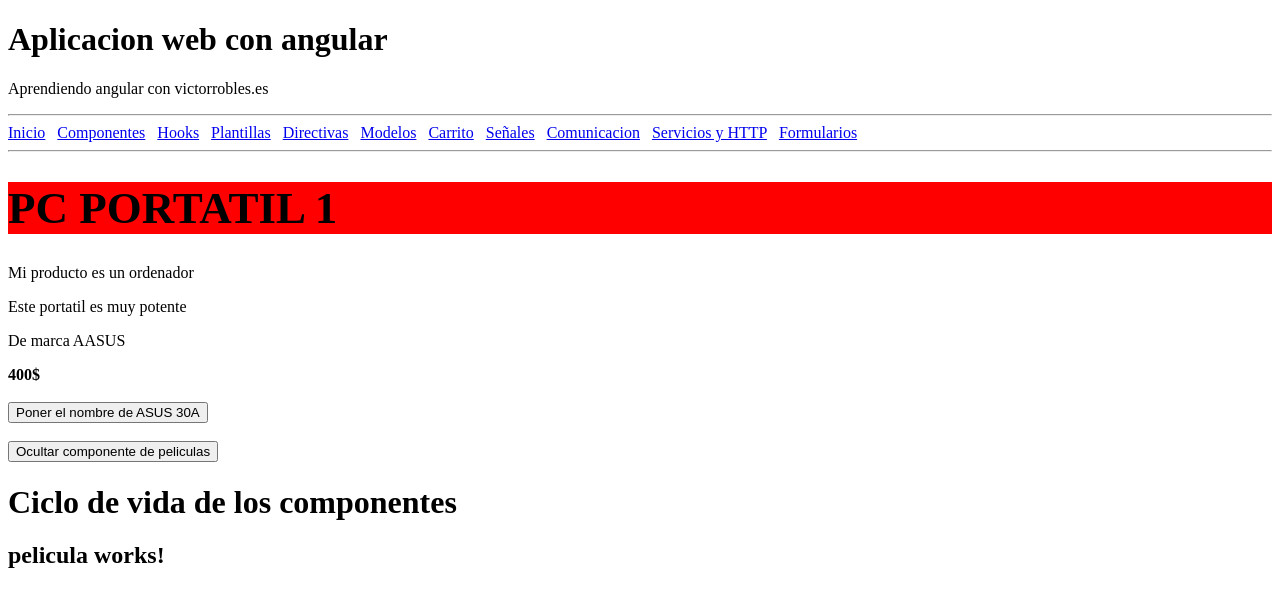
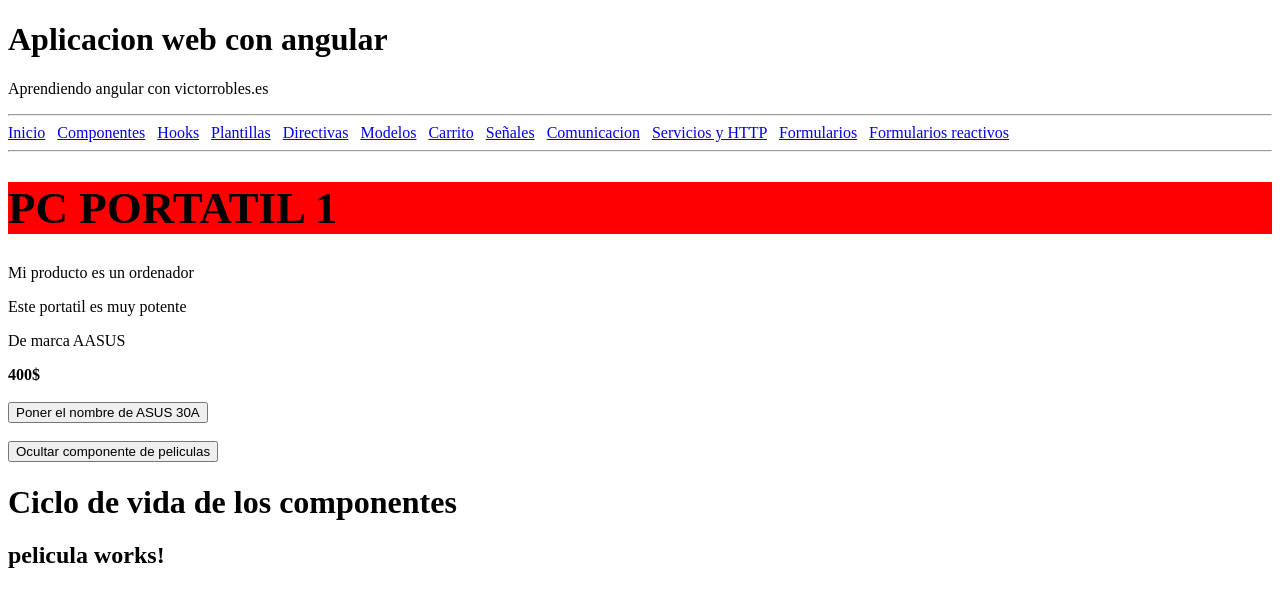
Before and after one commit to FelipePalSot/aprendiendo-angular-felipe, an Angular app: page / in a window 1280 px wide. Shown: the top 606 px of the page. Built offline with nearby package versions, Linux system fonts and the light colour scheme.

Commit message:
finish forms reactives with angular

```diff
--- a/src/app/app.component.html
+++ b/src/app/app.component.html
@@ -34,6 +34,7 @@
       <a routerLink="/comunicacion" routerLinkActive="activarLink">Comunicacion</a> &nbsp;
       <a routerLink="/servicios" routerLinkActive="activarLink">Servicios y HTTP</a> &nbsp;
       <a routerLink="/formularios" routerLinkActive="activarLink">Formularios</a> &nbsp;
+      <a routerLink="/formularios-reactivos" routerLinkActive="activarLink">Formularios reactivos</a> &nbsp;
       <hr>
 
 
--- a/src/app/app.routes.ts
+++ b/src/app/app.routes.ts
@@ -11,6 +11,7 @@ import { PeliculaComponent } from './components/pelicula/pelicula.component';
 import { UsuariosHTTPComponent } from './components/usuarios-http/usuarios-http.component';
 import { Pagina404Component } from './components/pagina404/pagina404.component';
 import { FormulariosComponent } from './components/formularios/formularios.component';
+import { FormulariosReactivosComponent } from './components/formularios-reactivos/formularios-reactivos.component';
 
 export const routes: Routes = [
     {path: "", component: ProductComponent },
@@ -26,6 +27,7 @@ export const routes: Routes = [
     {path: "servicios/:id", component: UsuariosHTTPComponent },
     {path: "servicios", component: UsuariosHTTPComponent },
     {path: "formularios", component: FormulariosComponent },
+    {path: "formularios-reactivos", component: FormulariosReactivosComponent },
     {path: "**", component:  Pagina404Component},
 
 ];
--- a/src/app/components/formularios-reactivos/formularios-reactivos.component.html
+++ b/src/app/components/formularios-reactivos/formularios-reactivos.component.html
@@ -1 +1,81 @@
-<p>formularios-reactivos works!</p>
+<h1>Formularios Reactivos en Angular</h1>
+
+<form [formGroup]="formulario" (ngSubmit)="onSubmit()">
+
+    <div class="field">
+            <label for="nombre">Nombre:</label>
+            <input type="text" id="nombre" formControlName="nombre"/>
+
+        <div *ngIf="formulario.get('nombre')?.invalid && formulario.get('nombre')?.touched">
+            <span *ngIf="formulario.get('nombre')?.errors?.['required']">
+                El nombre es obligatorio
+            </span>
+
+            <span *ngIf="formulario.get('nombre')?.errors?.['minlength']">
+                El nombre es muy corto
+            </span>
+
+            <span *ngIf="formulario.get('nombre')?.errors?.['maxlength']">
+                El nombre es muy largo
+            </span>
+        </div>
+    </div>
+
+    <br>
+
+    <div class="field">
+            <label for="email">Email:</label>
+            <input type="email" id="email" formControlName="email"/>
+
+        <div *ngIf="!formulario.get('email')?.invalid && formulario.get('email')?.touched">
+            <span *ngIf="formulario.get('email')?.errors?.['required']">
+                El email es obligatorio
+            </span>
+
+            <span *ngIf="formulario.get('email')?.errors?.['email']">
+                El nombre no es valido
+            </span>
+        </div>
+    </div>
+
+    <br>
+
+    <div class="field">
+            <label for="edad">Edad:</label>
+            <input type="number" id="edad" formControlName="edad"/>
+
+        <div *ngIf="formulario.get('edad')?.invalid && formulario.get('edad')?.touched">
+            <span *ngIf="formulario.get('edad')?.errors?.['required']">
+                La edad es obligatorio
+            </span>
+
+            <span *ngIf="formulario.get('edad')?.errors?.['min']">
+                 La edad minimo es 18
+            </span>
+        </div>
+    </div>
+
+    <br>
+
+    <div class="field">
+            <label for="password">Contraseña:</label>
+            <input type="password" id="password" formControlName="password"/>
+
+        <div *ngIf="formulario.get('password')?.invalid && formulario.get('password')?.touched">
+            <span *ngIf="formulario.get('password')?.errors?.['required']">
+                La contraseña es obligatoria
+            </span>
+
+            <span *ngIf="formulario.get('password')?.errors?.['minlength']">
+                 La contraseña es muy corta
+            </span>
+        </div>
+    </div>
+
+    <br>
+
+    <button type="submit">
+        Enviar
+    </button>
+
+</form>
--- a/src/app/components/formularios-reactivos/formularios-reactivos.component.ts
+++ b/src/app/components/formularios-reactivos/formularios-reactivos.component.ts
@@ -1,11 +1,43 @@
+import { NgIf } from '@angular/common';
 import { Component } from '@angular/core';
+import { ReactiveFormsModule, Validators } from '@angular/forms';
+import { FormGroup, FormControl, Validator } from '@angular/forms';
 
 @Component({
   selector: 'app-formularios-reactivos',
-  imports: [],
+  imports: [ReactiveFormsModule, NgIf],
   templateUrl: './formularios-reactivos.component.html',
   styleUrl: './formularios-reactivos.component.css'
 })
+
 export class FormulariosReactivosComponent {
 
+  formulario = new FormGroup({
+    nombre: new FormControl('',[
+      Validators.required,
+      Validators.minLength(3),
+      Validators.maxLength(50),
+    ]),
+    email: new FormControl('',[
+      Validators.required,
+      Validators.minLength(3),
+    ]),
+    edad: new FormControl('',[
+      Validators.required,
+      Validators.min(18),
+    ]),
+    password: new FormControl('',[
+      Validators.required,
+      Validators.minLength(3),
+    ]),
+  })
+
+
+  onSubmit(){
+    if(this.formulario.valid){
+      console.info("Formulario esta enviado: ", this.formulario.value);
+    }else{
+      console.warn("Formulario NO valido!!");
+    }
+  }
 }
```
